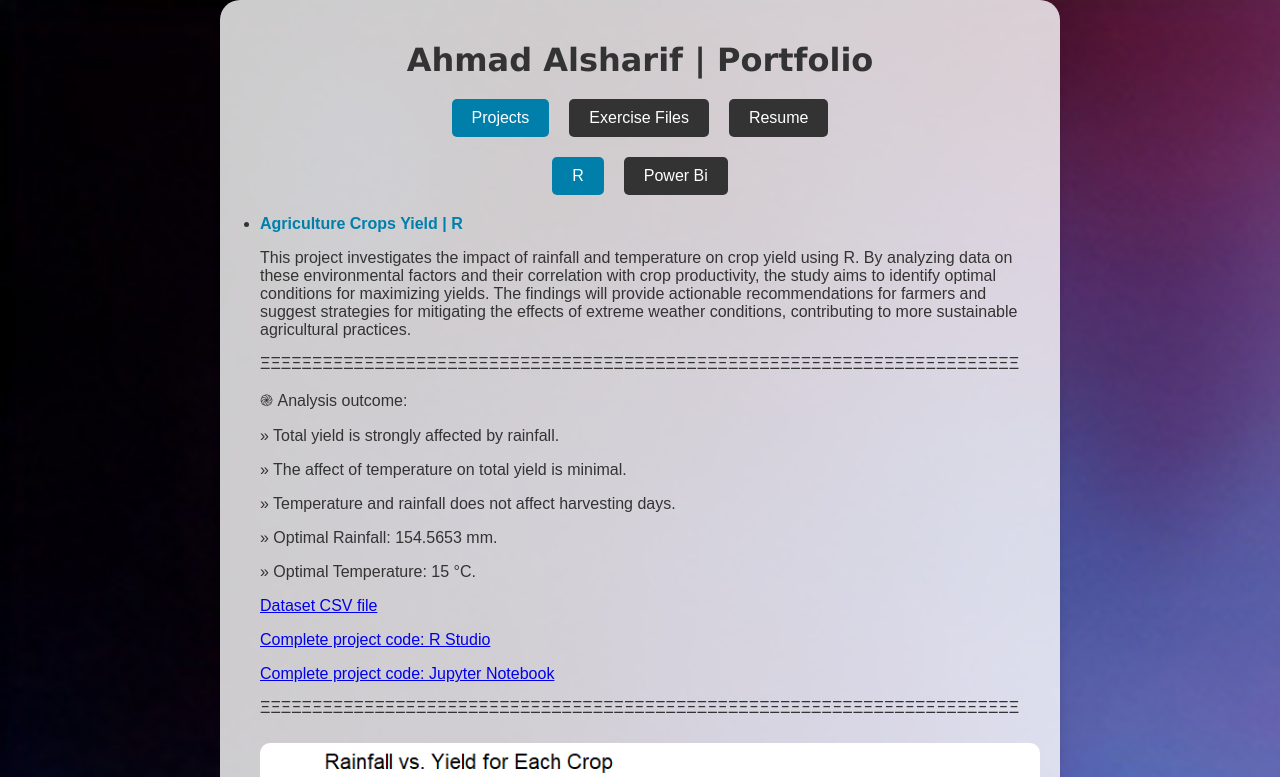
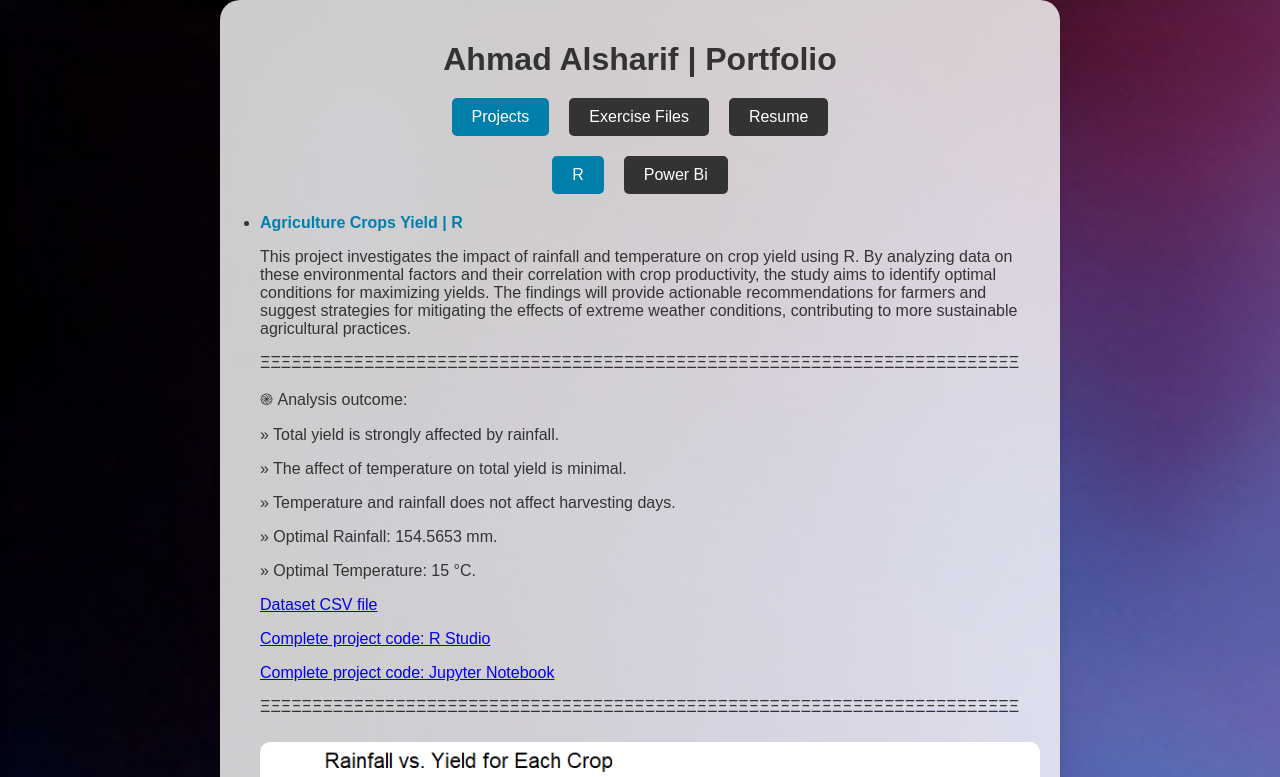
Before and after one commit to ahmad-alsharif/ahmad-alsharif.github.io, a plain HTML site: page index.html in a window 1280 px wide. Shown: the top 777 px of the page. Drawn offline with Linux system fonts and the light colour scheme.

Commit message:
Update index.html

```diff
--- a/index.html
+++ b/index.html
@@ -24,7 +24,7 @@
             box-shadow: 0 4px 8px rgba(0, 0, 0, 0.1);
         }
         h1 {
-            font-family: 'Verdana', sans-serif;
+            font-family: 'Gill Sans Nova', sans-serif;
             text-align: center;
             margin-bottom: 20px;
         }
```
